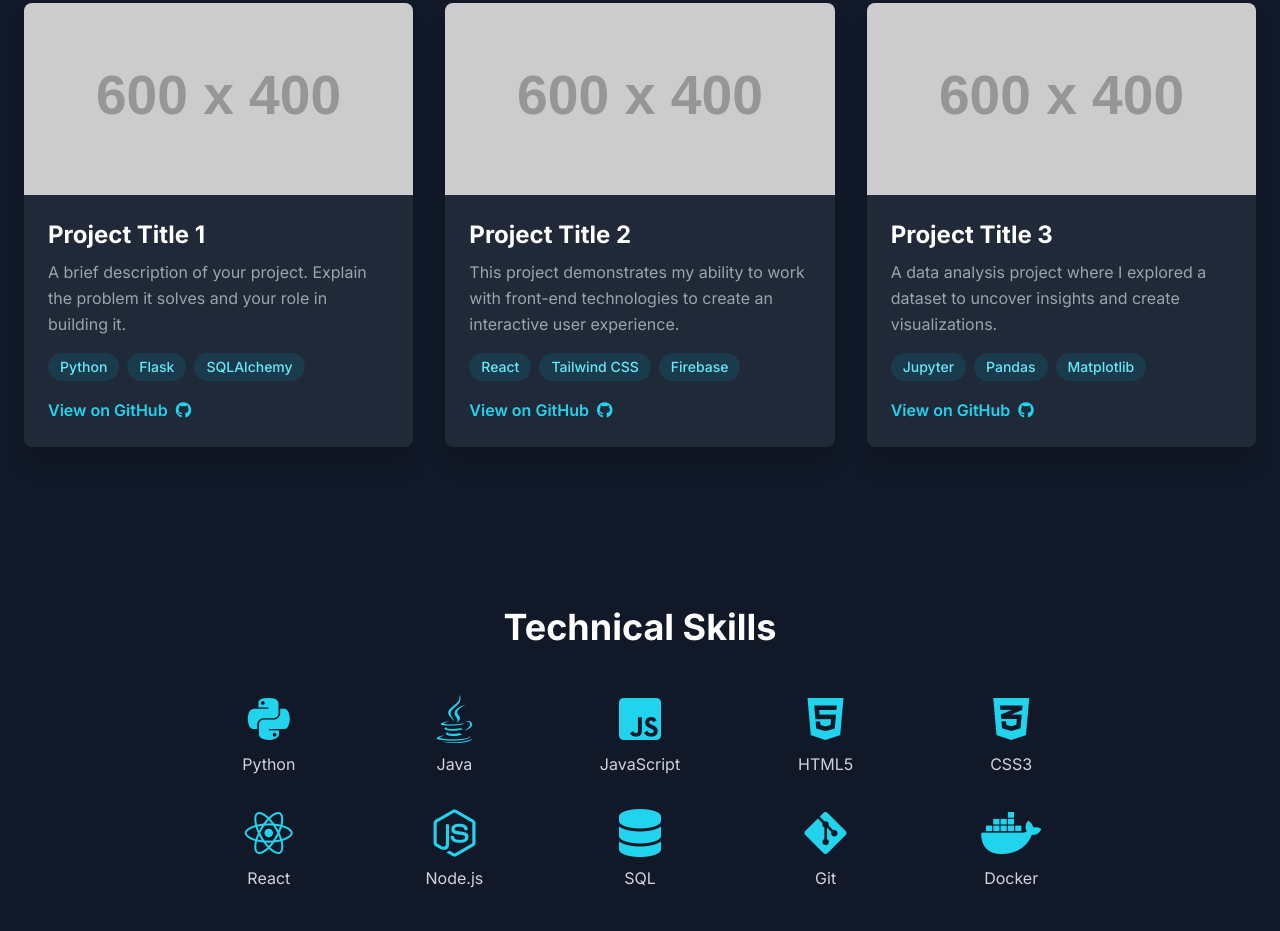
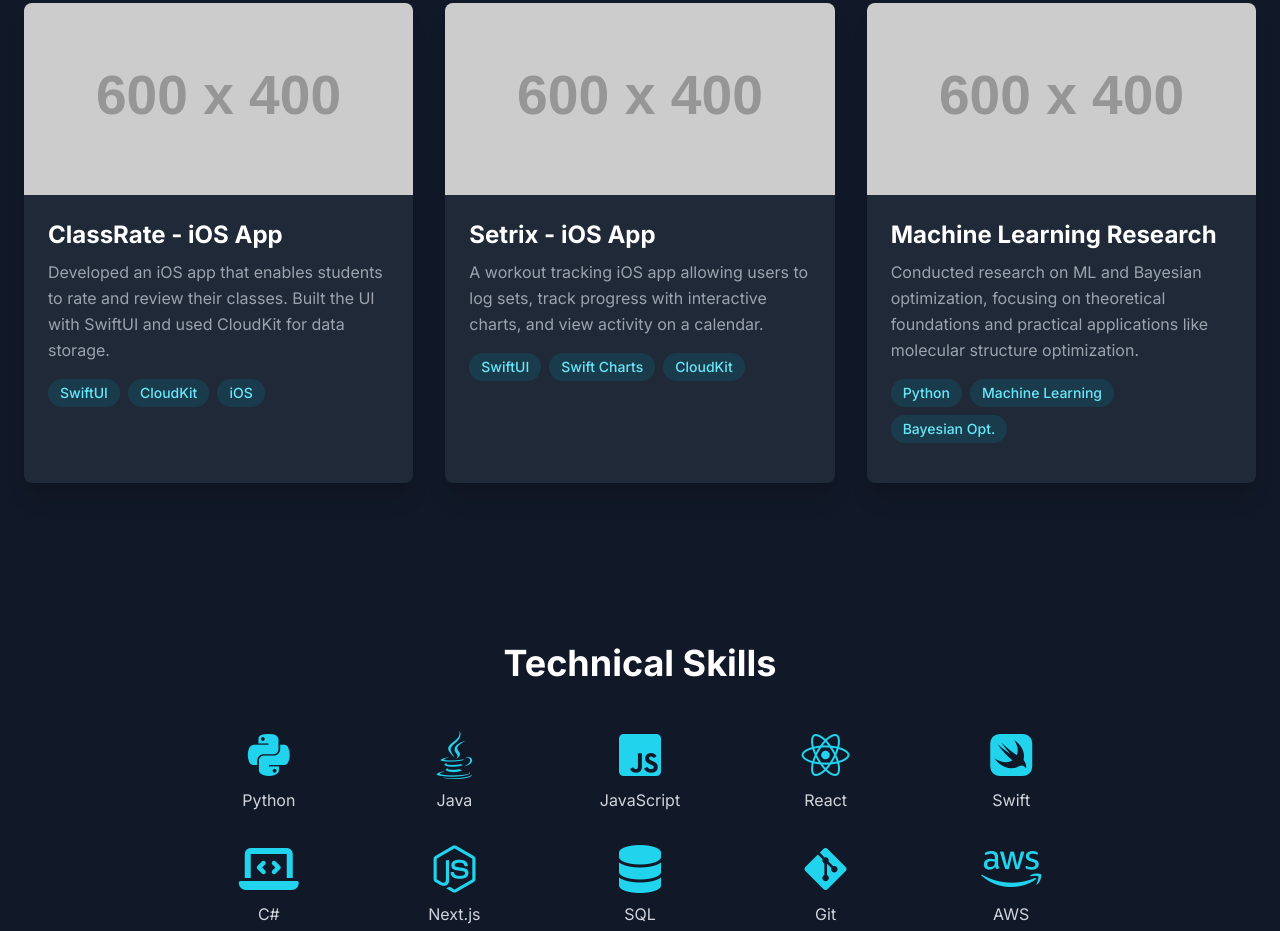
Before and after one commit to VarunKollipara/VarunKollipara.github.io, a plain HTML site: page index.html in a window 1280 px wide. Shown: the part 1231-2162 px from the top of the page. Drawn offline with nearby package versions, Linux system fonts and the light colour scheme; placeholder pictures from the web are drawn by us.

Commit message:
Update index.html

```diff
--- a/index.html
+++ b/index.html
@@ -3,7 +3,7 @@
 <head>
     <meta charset="UTF-8">
     <meta name="viewport" content="width=device-width, initial-scale=1.0">
-    <title>Your Name | Portfolio</title>
+    <title>Varun Kollipara | Portfolio</title>
     <script src="https://cdn.tailwindcss.com"></script>
     <link rel="stylesheet" href="https://cdnjs.cloudflare.com/ajax/libs/font-awesome/6.4.0/css/all.min.css">
     <link rel="preconnect" href="https://fonts.googleapis.com">
@@ -29,7 +29,7 @@
     <!-- Header -->
     <header class="bg-gray-900/80 backdrop-blur-sm fixed top-0 left-0 right-0 z-10 border-b border-gray-700">
         <div class="container mx-auto px-6 py-4 flex justify-between items-center">
-            <a href="#" class="text-2xl font-bold text-white hover:text-cyan-400 transition-colors">Your Name</a>
+            <a href="#" class="text-2xl font-bold text-white hover:text-cyan-400 transition-colors">Varun Kollipara</a>
             <nav class="hidden md:flex space-x-6">
                 <a href="#about" class="hover:text-cyan-400 transition-colors">About</a>
                 <a href="#projects" class="hover:text-cyan-400 transition-colors">Projects</a>
@@ -54,7 +54,7 @@
         <!-- Hero Section -->
         <section id="hero" class="text-center py-20 section-fade-in">
             <h1 class="text-5xl md:text-7xl font-extrabold text-white leading-tight mb-4">
-                <span class="block">Hi, I'm [Your Name]</span>
+                <span class="block">Hi, I'm Varun Kollipara</span>
                 <span class="text-cyan-400">A Passionate Developer & Student</span>
             </h1>
             <p class="text-lg text-gray-400 max-w-2xl mx-auto mb-8">
@@ -70,17 +70,18 @@
             <h2 class="text-4xl font-bold text-center mb-12 text-white">About Me</h2>
             <div class="flex flex-col md:flex-row items-center gap-12">
                 <div class="md:w-1/3">
-                    <img src="https://placehold.co/400x400/1e293b/9ca3af?text=Your\nPhoto" alt="Your Name" class="rounded-full shadow-lg w-64 h-64 mx-auto object-cover border-4 border-gray-700">
+                    <!-- TODO: Replace "profile.jpg" with the actual name of your photo file -->
+                    <img src="profile.jpg" alt="Varun Kollipara" class="rounded-full shadow-lg w-64 h-64 mx-auto object-cover border-4 border-gray-700">
                 </div>
                 <div class="md:w-2/3">
                     <p class="text-gray-300 mb-4">
-                        Hello! I'm a [Your Year, e.g., third-year] student at [Your University], pursuing a degree in Computer Science. My journey into technology began with a fascination for how things work, which quickly evolved into a passion for coding and problem-solving.
+                        Hello! I'm a third-year (Junior) student at the University of Minnesota, Twin Cities, pursuing a degree in Computer Science. My journey into technology began with a fascination for how things work, which quickly evolved into a passion for coding and problem-solving.
                     </p>
                     <p class="text-gray-300 mb-4">
-                        I enjoy working on projects that challenge me and allow me to learn new technologies. My core interests lie in [mention 1-2 areas, e.g., web development, machine learning, mobile apps]. I'm always eager to collaborate on exciting projects and contribute to meaningful solutions.
+                        I enjoy working on projects that challenge me and allow me to learn new technologies. My core interests lie in mobile app development and machine learning. I'm always eager to collaborate on exciting projects and contribute to meaningful solutions.
                     </p>
                     <p class="text-gray-300">
-                        Outside of coding, I enjoy [Your Hobby 1], [Your Hobby 2], and exploring new coffee shops.
+                        Outside of coding, I enjoy golf and traveling.
                     </p>
                 </div>
             </div>
@@ -93,53 +94,44 @@
 
                 <!-- Project Card 1 -->
                 <div class="bg-gray-800 rounded-lg overflow-hidden shadow-xl transform hover:-translate-y-2 transition-transform duration-300">
-                    <img src="https://placehold.co/600x400/1e293b/9ca3af?text=Project+1" alt="Project 1" class="w-full h-48 object-cover">
+                    <img src="https://placehold.co/600x400/1e293b/9ca3af?text=ClassRate" alt="ClassRate Project" class="w-full h-48 object-cover">
                     <div class="p-6">
-                        <h3 class="text-2xl font-bold mb-2 text-white">Project Title 1</h3>
-                        <p class="text-gray-400 mb-4">A brief description of your project. Explain the problem it solves and your role in building it.</p>
+                        <h3 class="text-2xl font-bold mb-2 text-white">ClassRate - iOS App</h3>
+                        <p class="text-gray-400 mb-4">Developed an iOS app that enables students to rate and review their classes. Built the UI with SwiftUI and used CloudKit for data storage.</p>
                         <div class="flex flex-wrap gap-2 mb-4">
                             <!-- Add technologies used as tags -->
-                            <span class="bg-cyan-900/50 text-cyan-300 text-sm font-medium px-3 py-1 rounded-full">Python</span>
-                            <span class="bg-cyan-900/50 text-cyan-300 text-sm font-medium px-3 py-1 rounded-full">Flask</span>
-                            <span class="bg-cyan-900/50 text-cyan-300 text-sm font-medium px-3 py-1 rounded-full">SQLAlchemy</span>
+                            <span class="bg-cyan-900/50 text-cyan-300 text-sm font-medium px-3 py-1 rounded-full">SwiftUI</span>
+                            <span class="bg-cyan-900/50 text-cyan-300 text-sm font-medium px-3 py-1 rounded-full">CloudKit</span>
+                            <span class="bg-cyan-900/50 text-cyan-300 text-sm font-medium px-3 py-1 rounded-full">iOS</span>
                         </div>
-                        <a href="#" class="inline-block text-cyan-400 font-semibold hover:text-cyan-300 transition-colors">
-                            View on GitHub <i class="fab fa-github ml-1"></i>
-                        </a>
                     </div>
                 </div>
 
                 <!-- Project Card 2 -->
                 <div class="bg-gray-800 rounded-lg overflow-hidden shadow-xl transform hover:-translate-y-2 transition-transform duration-300">
-                    <img src="https://placehold.co/600x400/1e293b/9ca3af?text=Project+2" alt="Project 2" class="w-full h-48 object-cover">
+                    <img src="https://placehold.co/600x400/1e293b/9ca3af?text=Setrix" alt="Setrix Project" class="w-full h-48 object-cover">
                     <div class="p-6">
-                        <h3 class="text-2xl font-bold mb-2 text-white">Project Title 2</h3>
-                        <p class="text-gray-400 mb-4">This project demonstrates my ability to work with front-end technologies to create an interactive user experience.</p>
+                        <h3 class="text-2xl font-bold mb-2 text-white">Setrix - iOS App</h3>
+                        <p class="text-gray-400 mb-4">A workout tracking iOS app allowing users to log sets, track progress with interactive charts, and view activity on a calendar.</p>
                         <div class="flex flex-wrap gap-2 mb-4">
-                            <span class="bg-cyan-900/50 text-cyan-300 text-sm font-medium px-3 py-1 rounded-full">React</span>
-                            <span class="bg-cyan-900/50 text-cyan-300 text-sm font-medium px-3 py-1 rounded-full">Tailwind CSS</span>
-                            <span class="bg-cyan-900/50 text-cyan-300 text-sm font-medium px-3 py-1 rounded-full">Firebase</span>
+                            <span class="bg-cyan-900/50 text-cyan-300 text-sm font-medium px-3 py-1 rounded-full">SwiftUI</span>
+                            <span class="bg-cyan-900/50 text-cyan-300 text-sm font-medium px-3 py-1 rounded-full">Swift Charts</span>
+                            <span class="bg-cyan-900/50 text-cyan-300 text-sm font-medium px-3 py-1 rounded-full">CloudKit</span>
                         </div>
-                        <a href="#" class="inline-block text-cyan-400 font-semibold hover:text-cyan-300 transition-colors">
-                            View on GitHub <i class="fab fa-github ml-1"></i>
-                        </a>
                     </div>
                 </div>
 
                 <!-- Project Card 3 -->
                 <div class="bg-gray-800 rounded-lg overflow-hidden shadow-xl transform hover:-translate-y-2 transition-transform duration-300">
-                    <img src="https://placehold.co/600x400/1e293b/9ca3af?text=Project+3" alt="Project 3" class="w-full h-48 object-cover">
+                    <img src="https://placehold.co/600x400/1e293b/9ca3af?text=ML+Research" alt="Machine Learning Research" class="w-full h-48 object-cover">
                     <div class="p-6">
-                        <h3 class="text-2xl font-bold mb-2 text-white">Project Title 3</h3>
-                        <p class="text-gray-400 mb-4">A data analysis project where I explored a dataset to uncover insights and create visualizations.</p>
+                        <h3 class="text-2xl font-bold mb-2 text-white">Machine Learning Research</h3>
+                        <p class="text-gray-400 mb-4">Conducted research on ML and Bayesian optimization, focusing on theoretical foundations and practical applications like molecular structure optimization.</p>
                         <div class="flex flex-wrap gap-2 mb-4">
-                            <span class="bg-cyan-900/50 text-cyan-300 text-sm font-medium px-3 py-1 rounded-full">Jupyter</span>
-                            <span class="bg-cyan-900/50 text-cyan-300 text-sm font-medium px-3 py-1 rounded-full">Pandas</span>
-                            <span class="bg-cyan-900/50 text-cyan-300 text-sm font-medium px-3 py-1 rounded-full">Matplotlib</span>
+                            <span class="bg-cyan-900/50 text-cyan-300 text-sm font-medium px-3 py-1 rounded-full">Python</span>
+                            <span class="bg-cyan-900/50 text-cyan-300 text-sm font-medium px-3 py-1 rounded-full">Machine Learning</span>
+                            <span class="bg-cyan-900/50 text-cyan-300 text-sm font-medium px-3 py-1 rounded-full">Bayesian Opt.</span>
                         </div>
-                        <a href="#" class="inline-block text-cyan-400 font-semibold hover:text-cyan-300 transition-colors">
-                            View on GitHub <i class="fab fa-github ml-1"></i>
-                        </a>
                     </div>
                 </div>
 
@@ -167,21 +159,21 @@
                         <i class="fab fa-js-square text-5xl text-cyan-400 mb-2"></i>
                         <span class="text-gray-300">JavaScript</span>
                     </div>
-                    <div class="flex flex-col items-center">
-                        <i class="fab fa-html5 text-5xl text-cyan-400 mb-2"></i>
-                        <span class="text-gray-300">HTML5</span>
-                    </div>
-                    <div class="flex flex-col items-center">
-                        <i class="fab fa-css3-alt text-5xl text-cyan-400 mb-2"></i>
-                        <span class="text-gray-300">CSS3</span>
-                    </div>
                      <div class="flex flex-col items-center">
                         <i class="fab fa-react text-5xl text-cyan-400 mb-2"></i>
                         <span class="text-gray-300">React</span>
                     </div>
                     <div class="flex flex-col items-center">
+                        <i class="fab fa-swift text-5xl text-cyan-400 mb-2"></i>
+                        <span class="text-gray-300">Swift</span>
+                    </div>
+                     <div class="flex flex-col items-center">
+                        <i class="fas fa-laptop-code text-5xl text-cyan-400 mb-2"></i>
+                        <span class="text-gray-300">C#</span>
+                    </div>
+                    <div class="flex flex-col items-center">
                         <i class="fab fa-node-js text-5xl text-cyan-400 mb-2"></i>
-                        <span class="text-gray-300">Node.js</span>
+                        <span class="text-gray-300">Next.js</span>
                     </div>
                     <div class="flex flex-col items-center">
                         <i class="fas fa-database text-5xl text-cyan-400 mb-2"></i>
@@ -192,8 +184,8 @@
                         <span class="text-gray-300">Git</span>
                     </div>
                      <div class="flex flex-col items-center">
-                        <i class="fab fa-docker text-5xl text-cyan-400 mb-2"></i>
-                        <span class="text-gray-300">Docker</span>
+                        <i class="fab fa-aws text-5xl text-cyan-400 mb-2"></i>
+                        <span class="text-gray-300">AWS</span>
                     </div>
 
                 </div>
@@ -209,7 +201,7 @@
             <div class="flex justify-center space-x-6 text-4xl">
                 <a href="#" class="text-gray-400 hover:text-cyan-400 transition-colors"><i class="fab fa-github"></i></a>
                 <a href="#" class="text-gray-400 hover:text-cyan-400 transition-colors"><i class="fab fa-linkedin"></i></a>
-                <a href="mailto:youremail@example.com" class="text-gray-400 hover:text-cyan-400 transition-colors"><i class="fas fa-envelope"></i></a>
+                <a href="mailto:varunkollipara11@gmail.com" class="text-gray-400 hover:text-cyan-400 transition-colors"><i class="fas fa-envelope"></i></a>
             </div>
         </section>
 
@@ -218,7 +210,7 @@
     <!-- Footer -->
     <footer class="border-t border-gray-800">
         <div class="container mx-auto px-6 py-6 text-center text-gray-500">
-            <p>&copy; 2024 [Your Name]. All Rights Reserved.</p>
+            <p>&copy; 2024 Varun Kollipara. All Rights Reserved.</p>
         </div>
     </footer>
 
```
